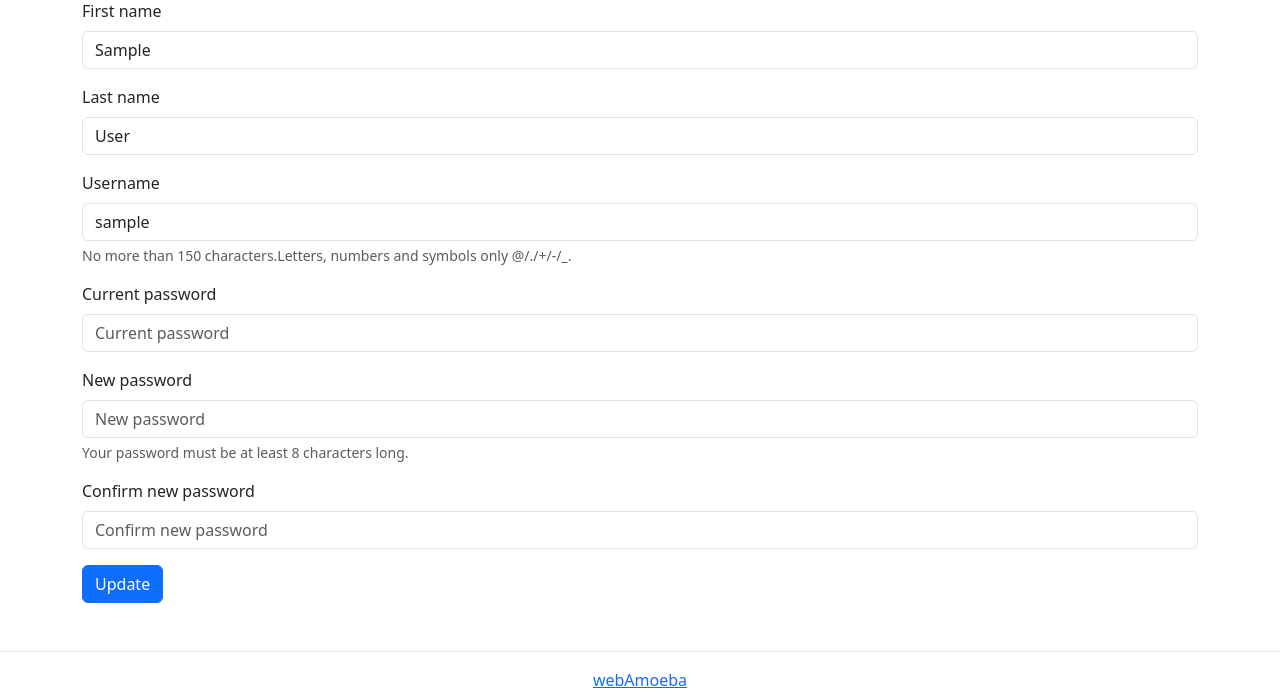
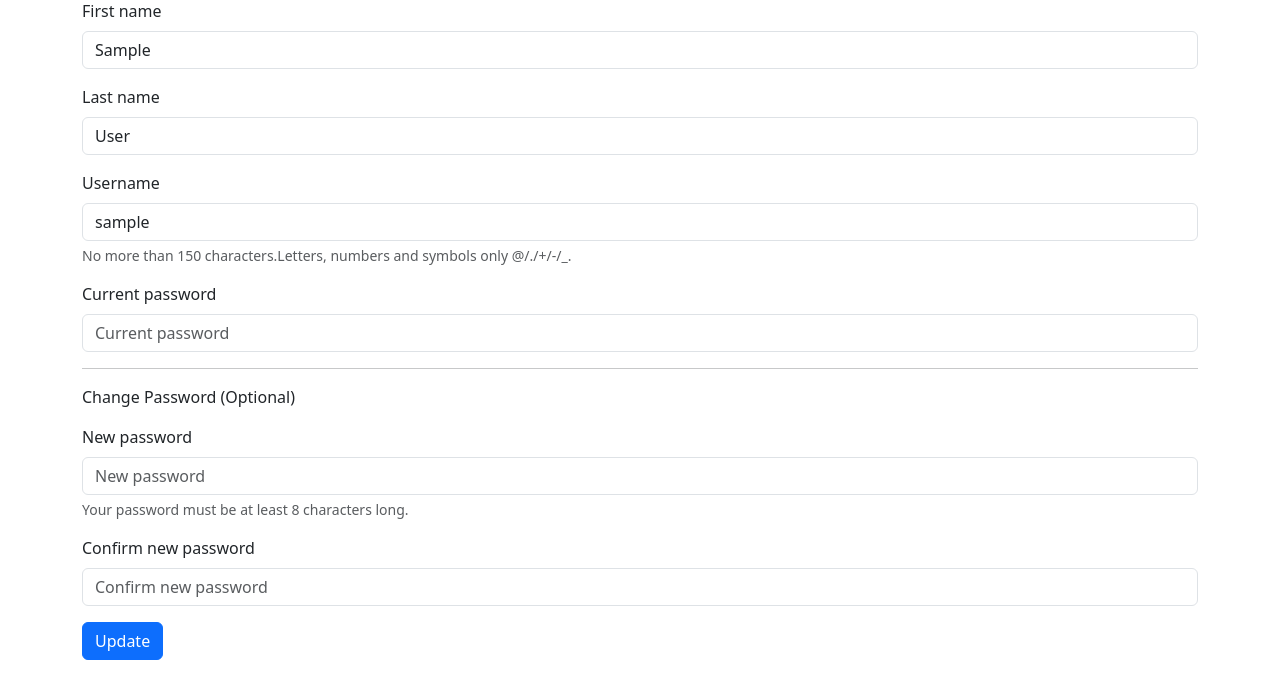
Before and after one commit to webAmoeba/task-manager, a Django app: page /users/1/update/ in a window 1280 px wide. Shown: the part 153-853 px from the top of the page. Run offline with Django 5.2, Linux system fonts and the light colour scheme; the visitor is signed in with stand-in values (Sample User, id 1); data comes from the database, SQL or seed files in the repository.

Commit message:
fix(locale): update Russian translations for password prompts

```diff
--- a/task_manager/apps/users/templates/users/user_form.html
+++ b/task_manager/apps/users/templates/users/user_form.html
@@ -120,6 +120,9 @@
 
     {% else %}
 
+      <hr>
+      <div class="mb-3">{% trans 'Change Password (Optional)' %}</div>
+
       <div class="mb-3">
         <label class="form-label" for="id_password1">{% trans 'New password' %}</label>
         <input type="password"
```
Also changed, not shown: README.md, locale/ru/LC_MESSAGES/django.po, 1 other file.
